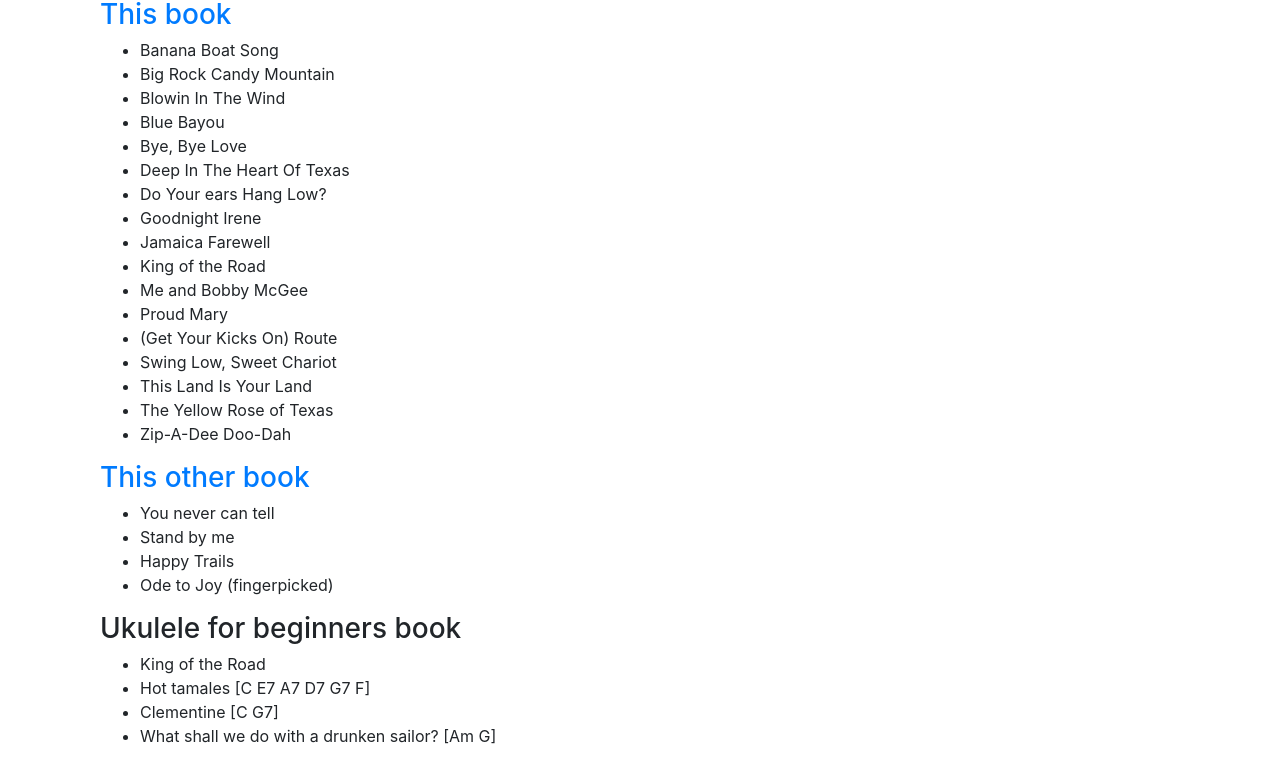
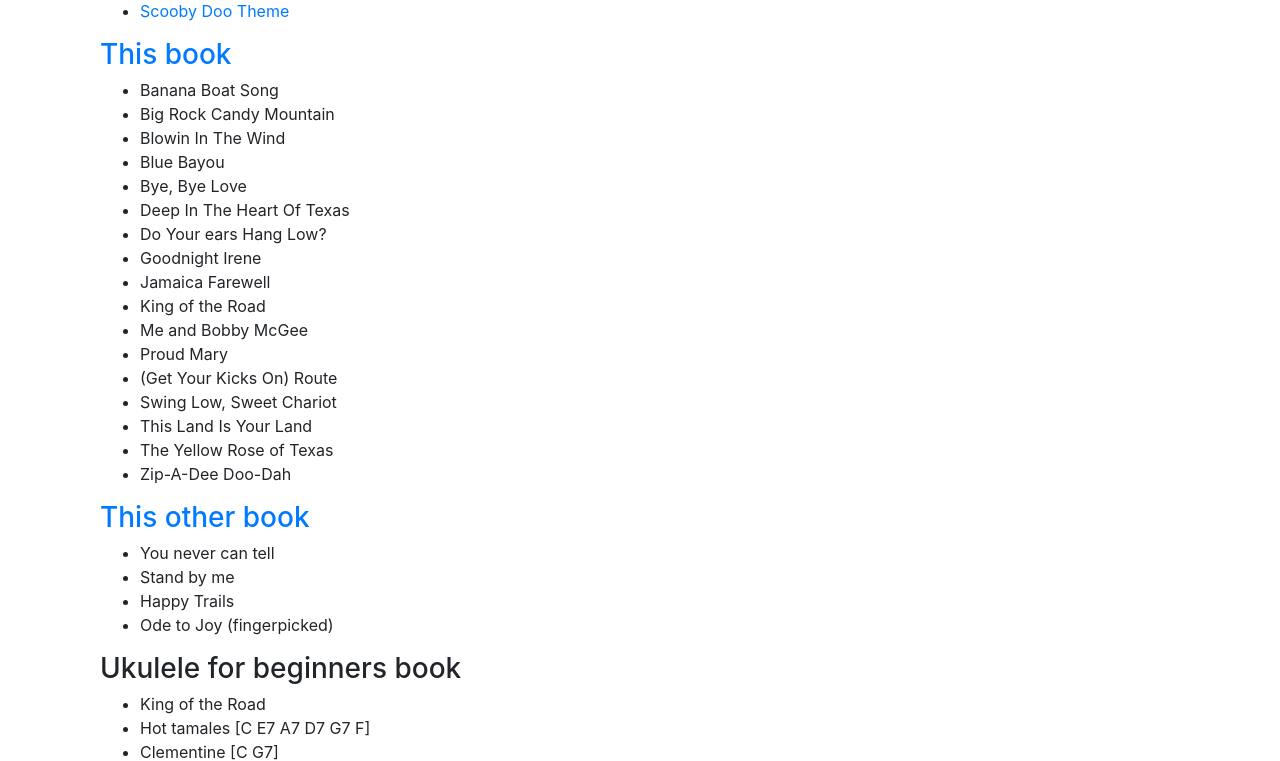
Before and after one commit to robie1373/ukulele, a plain HTML site: page index.html in a window 1280 px wide. Shown: the part 651-1412 px from the top of the page. Drawn offline with nearby package versions, Linux system fonts and the light colour scheme.

Commit message:
added scooby

```diff
--- a/index.html
+++ b/index.html
@@ -82,6 +82,9 @@
       <div  id="songs" class="container">
 
         <h2>Songs</h2>
+        <ul>
+          <li><a href="./scooby_doo_theme_tab.jpg">Scooby Doo Theme</a></li>
+        </ul>
         <h3 id="-this-book-http-stillwaterukuleleassociation-com-packets-beginner-20jam-20book-pdf-"><a href="http://stillwaterukuleleassociation.com/Packets/Beginner%20Jam%20Book.pdf">This book</a></h3>
         <ul>
         <li>Banana Boat Song</li>
@@ -212,7 +215,6 @@
           <li><a href="http://www.ukulelemag.com/stories/
           -essential-hawaiian-ukulele-strums">Ukulele Mag</a></li>
           <li><a href="http://stillwaterukuleleassociation.com/packets.php">Stillwater Uke Association songbooks</a></li>
-          <li><a href=""></a></li>
           </ul>
         </div>
     </div>
```
Also changed, not shown: package.json (deleted, +0 -23 lines), scooby_doo_theme_tab.jpg (added).
